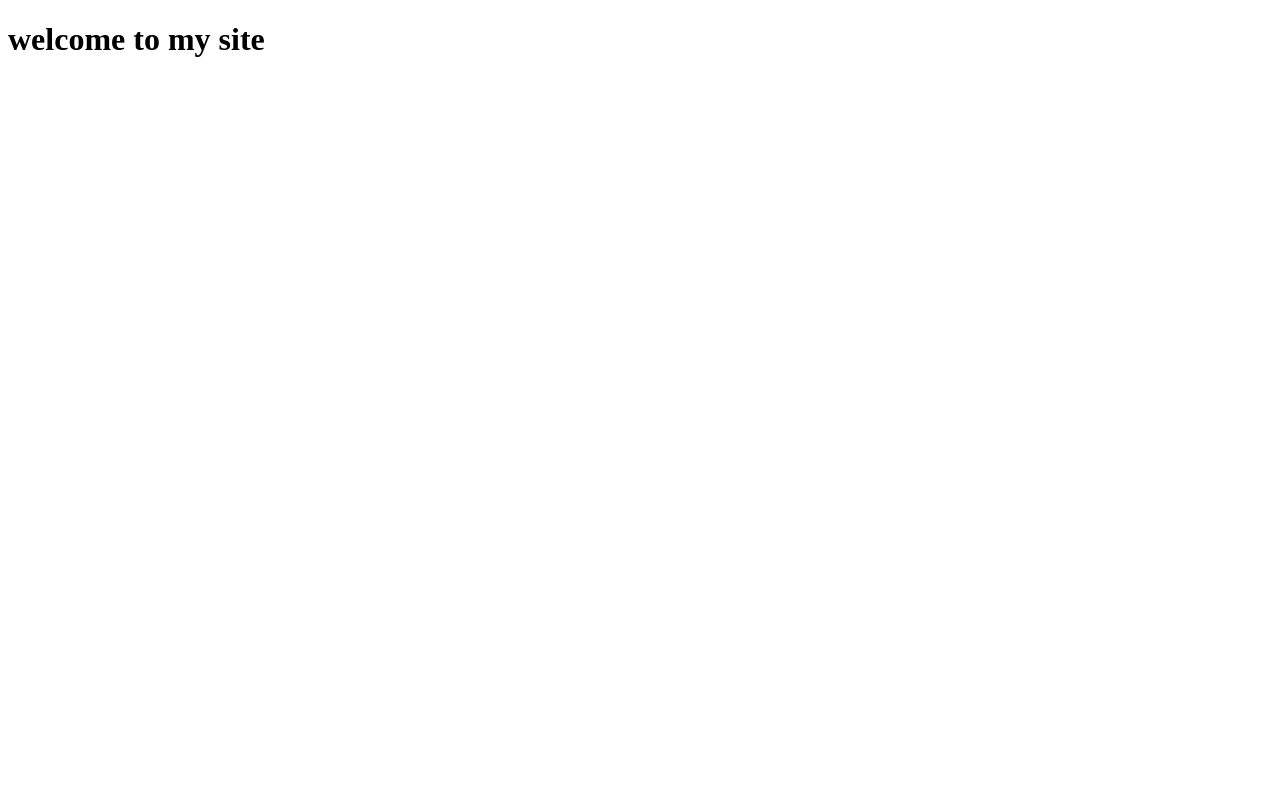
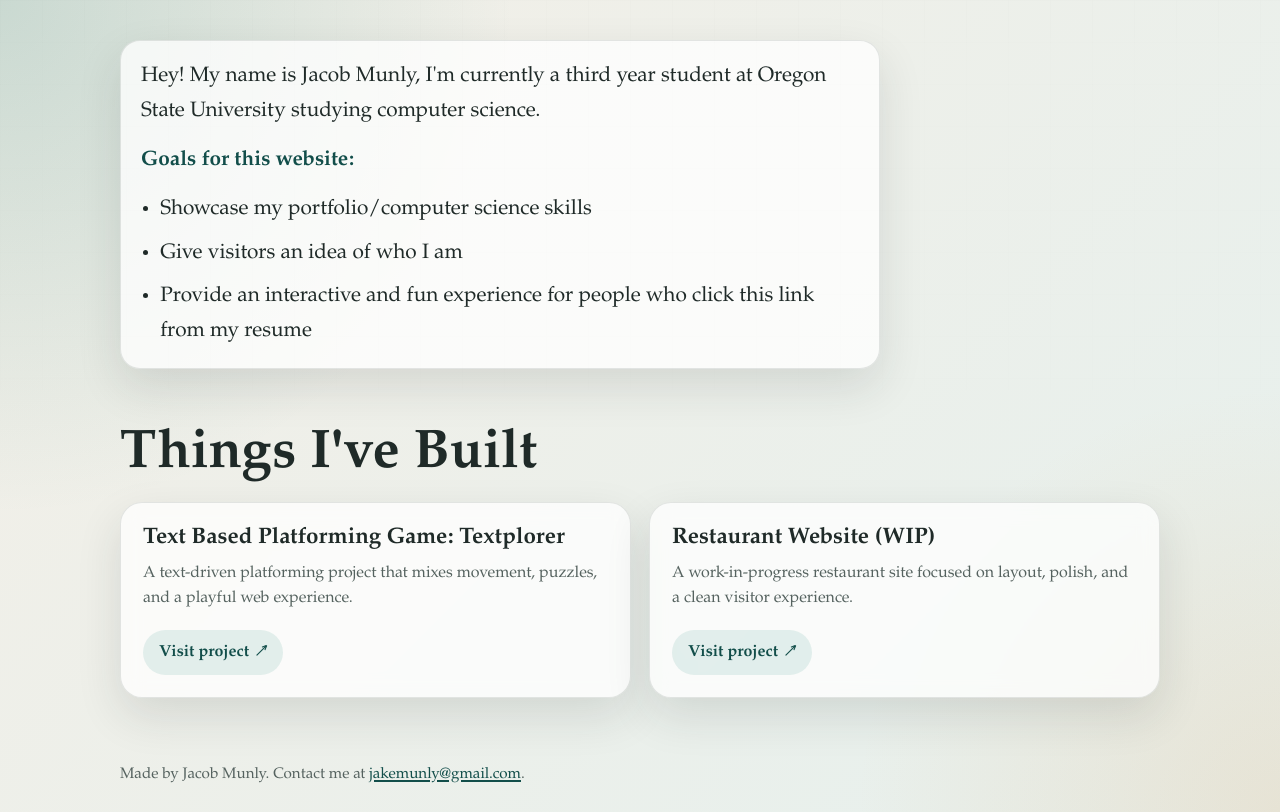
Before and after one commit to gilbertboys/moon, a plain HTML site: page index.html in a window 1280 px wide. Drawn offline with Linux system fonts and the light colour scheme.

Commit message:
prototype

```diff
--- a/index.html
+++ b/index.html
@@ -1,9 +1,48 @@
 <!DOCTYPE html>
 <html>
 <head>
-  <title>jake munly website</title>
+  <meta charset="UTF-8">
+  <meta name="viewport" content="width=device-width, initial-scale=1.0">
+  <title>jakemunly</title>
+  <link rel="stylesheet" href="../style.css">
 </head>
 <body>
-  <h1>welcome to my site</h1>
+  <main class="page-shell">
+    <section class="intro" aria-label="Introduction">
+      <div class="intro-text">
+        <p>Hey! My name is Jacob Munly, I'm currently a third year student at Oregon State University studying computer science.</p>
+        <p class="intro-label">Goals for this website:</p>
+        <ul>
+          <li>Showcase my portfolio/computer science skills</li>
+          <li>Give visitors an idea of who I am</li>
+          <li>Provide an interactive and fun experience for people who click this link from my resume</li>
+        </ul>
+      </div>
+    </section>
+
+    <section class="projects" aria-labelledby="projects-title">
+      <div class="section-heading">
+        <h1 id="projects-title">Things I've Built</h1>
+      </div>
+
+      <div class="project-grid">
+        <article class="project-card">
+          <h2>Text Based Platforming Game: Textplorer</h2>
+          <p>A text-driven platforming project that mixes movement, puzzles, and a playful web experience.</p>
+          <a href="https://textplorer-8e49754395e3.herokuapp.com/" target="_blank" rel="noreferrer">Visit project</a>
+        </article>
+
+        <article class="project-card">
+          <h2>Restaurant Website (WIP)</h2>
+          <p>A work-in-progress restaurant site focused on layout, polish, and a clean visitor experience.</p>
+          <a href="https://web.engr.oregonstate.edu/~munlyj/cs290/hw2" target="_blank" rel="noreferrer">Visit project</a>
+        </article>
+      </div>
+    </section>
+  </main>
+
+  <footer class="site-footer">
+    <p>Made by Jacob Munly. Contact me at <a href="mailto:jakemunly@gmail.com">jakemunly@gmail.com</a>.</p>
+  </footer>
 </body>
 </html>
--- /dev/null
+++ b/style.css
@@ -0,0 +1,190 @@
+* {
+	box-sizing: border-box;
+}
+
+:root {
+	color-scheme: light;
+	--bg: #f3efe7;
+	--bg-alt: #e6f0ed;
+	--surface: rgba(255, 255, 255, 0.76);
+	--surface-border: rgba(43, 58, 54, 0.12);
+	--text: #1f2a28;
+	--muted: #55625f;
+	--accent: #0f766e;
+	--accent-strong: #124e4a;
+	--shadow: 0 18px 45px rgba(31, 42, 40, 0.12);
+}
+
+html {
+	min-height: 100%;
+}
+
+body {
+	margin: 0;
+	min-height: 100vh;
+	color: var(--text);
+	font-family: "Palatino Linotype", "Book Antiqua", Palatino, serif;
+	background:
+		radial-gradient(circle at top left, rgba(15, 118, 110, 0.18), transparent 34%),
+		radial-gradient(circle at bottom right, rgba(233, 159, 87, 0.16), transparent 28%),
+		linear-gradient(135deg, var(--bg), var(--bg-alt));
+}
+
+body::before {
+	content: "";
+	position: fixed;
+	inset: 0;
+	pointer-events: none;
+	background-image: linear-gradient(rgba(31, 42, 40, 0.03) 1px, transparent 1px), linear-gradient(90deg, rgba(31, 42, 40, 0.03) 1px, transparent 1px);
+	background-size: 42px 42px;
+	mask-image: linear-gradient(to bottom, rgba(0, 0, 0, 0.2), transparent 70%);
+}
+
+a {
+	color: var(--accent-strong);
+	text-decoration-thickness: 0.12em;
+	text-underline-offset: 0.16em;
+}
+
+a:hover {
+	color: var(--accent);
+}
+
+.page-shell {
+	width: min(1040px, calc(100% - 32px));
+	margin: 0 auto;
+	padding: 28px 0 20px;
+}
+
+.intro {
+	display: flex;
+	justify-content: flex-start;
+	align-items: flex-start;
+	padding: 12px 0 40px;
+}
+
+.intro-text {
+	width: min(760px, 100%);
+	margin: 0;
+	padding: 18px 20px;
+	border: 1px solid var(--surface-border);
+	border-radius: 20px;
+	background: var(--surface);
+	box-shadow: var(--shadow);
+	font-size: clamp(1rem, 1vw + 0.95rem, 1.3rem);
+	line-height: 1.7;
+}
+
+.intro-text p {
+	margin: 0 0 0.85rem;
+}
+
+.intro-label {
+	font-weight: 700;
+	color: var(--accent-strong);
+}
+
+.intro-text ul {
+	margin: 0;
+	padding-left: 1.2rem;
+}
+
+.intro-text li + li {
+	margin-top: 0.5rem;
+}
+
+.projects {
+	padding: 18px 0 36px;
+}
+
+.section-heading {
+	margin-bottom: 18px;
+}
+
+.eyebrow {
+	margin: 0 0 8px;
+	text-transform: uppercase;
+	letter-spacing: 0.18em;
+	font-size: 0.78rem;
+	font-weight: 700;
+	color: var(--accent);
+}
+
+.section-heading h1 {
+	margin: 0;
+	font-size: clamp(2rem, 3vw + 1rem, 3.6rem);
+	line-height: 1.05;
+}
+
+.project-grid {
+	display: grid;
+	grid-template-columns: repeat(2, minmax(0, 1fr));
+	gap: 18px;
+}
+
+.project-card {
+	padding: 22px;
+	border: 1px solid var(--surface-border);
+	border-radius: 22px;
+	background: rgba(255, 255, 255, 0.74);
+	box-shadow: var(--shadow);
+	backdrop-filter: blur(10px);
+}
+
+.project-card h2 {
+	margin: 0 0 10px;
+	font-size: 1.4rem;
+}
+
+.project-card p {
+	margin: 0 0 18px;
+	color: var(--muted);
+	line-height: 1.6;
+}
+
+.project-card a {
+	display: inline-flex;
+	align-items: center;
+	gap: 0.45rem;
+	padding: 0.8rem 1rem;
+	border-radius: 999px;
+	background: rgba(15, 118, 110, 0.1);
+	font-weight: 700;
+	text-decoration: none;
+}
+
+.project-card a::after {
+	content: "↗";
+	font-size: 0.95em;
+}
+
+.site-footer {
+	width: min(1040px, calc(100% - 32px));
+	margin: 0 auto;
+	padding: 12px 0 28px;
+	color: var(--muted);
+	font-size: 0.95rem;
+}
+
+.site-footer p {
+	margin: 0;
+}
+
+@media (max-width: 780px) {
+	.page-shell,
+	.site-footer {
+		width: min(100%, calc(100% - 24px));
+	}
+
+	.intro {
+		padding-bottom: 28px;
+	}
+
+	.project-grid {
+		grid-template-columns: 1fr;
+	}
+
+	.project-card {
+		padding: 18px;
+	}
+}
```
